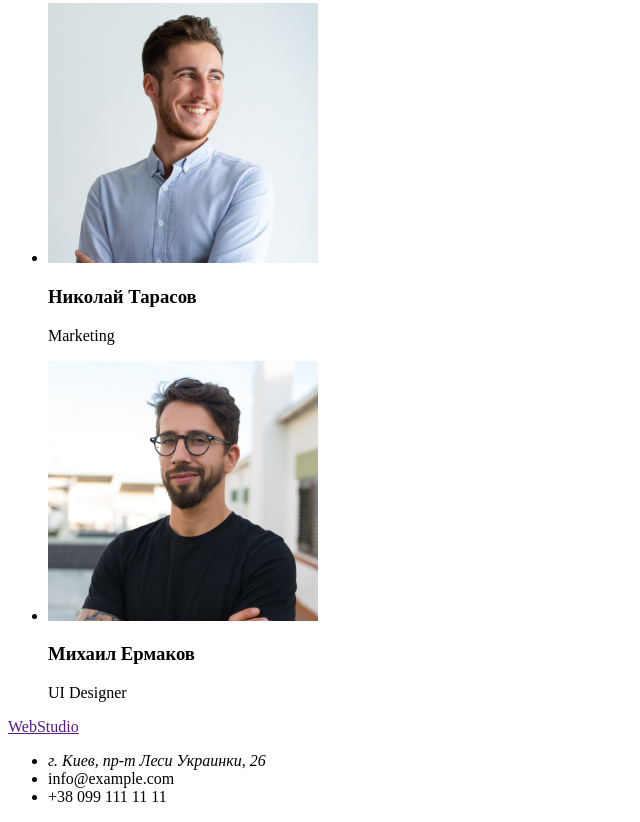
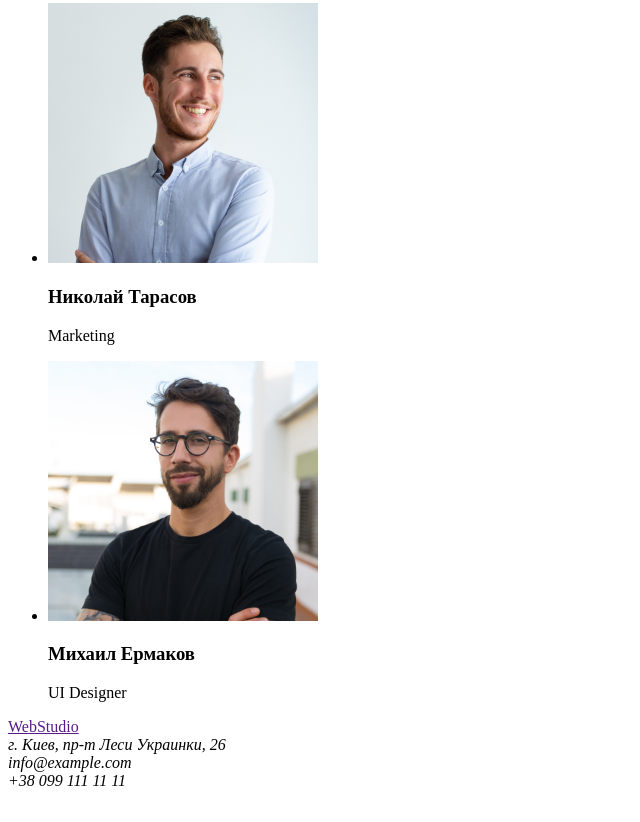
Before and after one commit to jakom333/goit-markup-hw-01, a plain HTML site: page index.html in a window 1280 px wide. Shown: the part 2285-3107 px from the top of the page, without its empty margins (0-640 px from the left). After the commit the page ends 3083 px from the top, so only its background shows below. Drawn offline with Linux system fonts and the light colour scheme.

Commit message:
change tag "address"

```diff
--- a/index.html
+++ b/index.html
@@ -1,6 +1,5 @@
 <!DOCTYPE html>
 <html lang="en">
-
   <head>
     <meta charset="UTF-8" />
     <meta name="viewport" content="width=device-width, initial-scale=1.0" />
@@ -107,14 +106,11 @@
     <footer>
       <a href="">WebStudio</a>
 
-    <ul>
-      <li>
-        <address>г. Киев, пр-т Леси Украинки, 26</address>
-      </li>
-      <li>info@example.com</li>
-      <li>+38 099 111 11 11</li>
-    </ul>
+      <address>
+        г. Киев, пр-т Леси Украинки, 26 <br />
+        info@example.com <br />
+        +38 099 111 11 11
+      </address>
     </footer>
   </body>
-
 </html>
```
Lines whose indentation alone changed are shown as unchanged.
